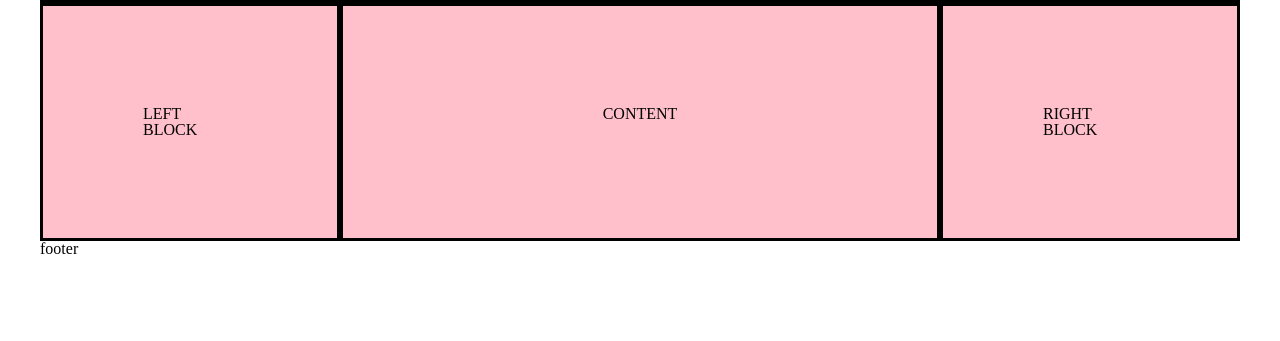
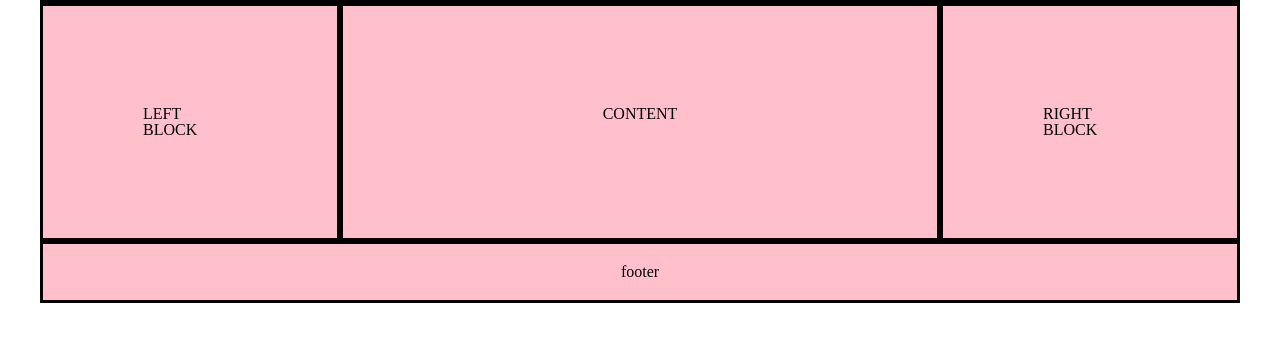
Before and after one commit to NikitaVoronezhskyi/HTML_Skeletons, a plain HTML site: page Skeleton1/index.html in a window 1280 px wide. Shown: the part 101-442 px from the top of the page. Drawn offline with Linux system fonts and the light colour scheme.

Commit message:
Update style.css

```diff
--- a/Skeleton1/styles/style.css
+++ b/Skeleton1/styles/style.css
@@ -204,3 +204,12 @@ table {
     border: solid black;
     text-transform: uppercase;
 }
+
+
+.footer{
+    display: flex;
+    justify-content: center;
+    padding: 20px;
+    border: solid black;
+    background-color: pink;
+}
```
